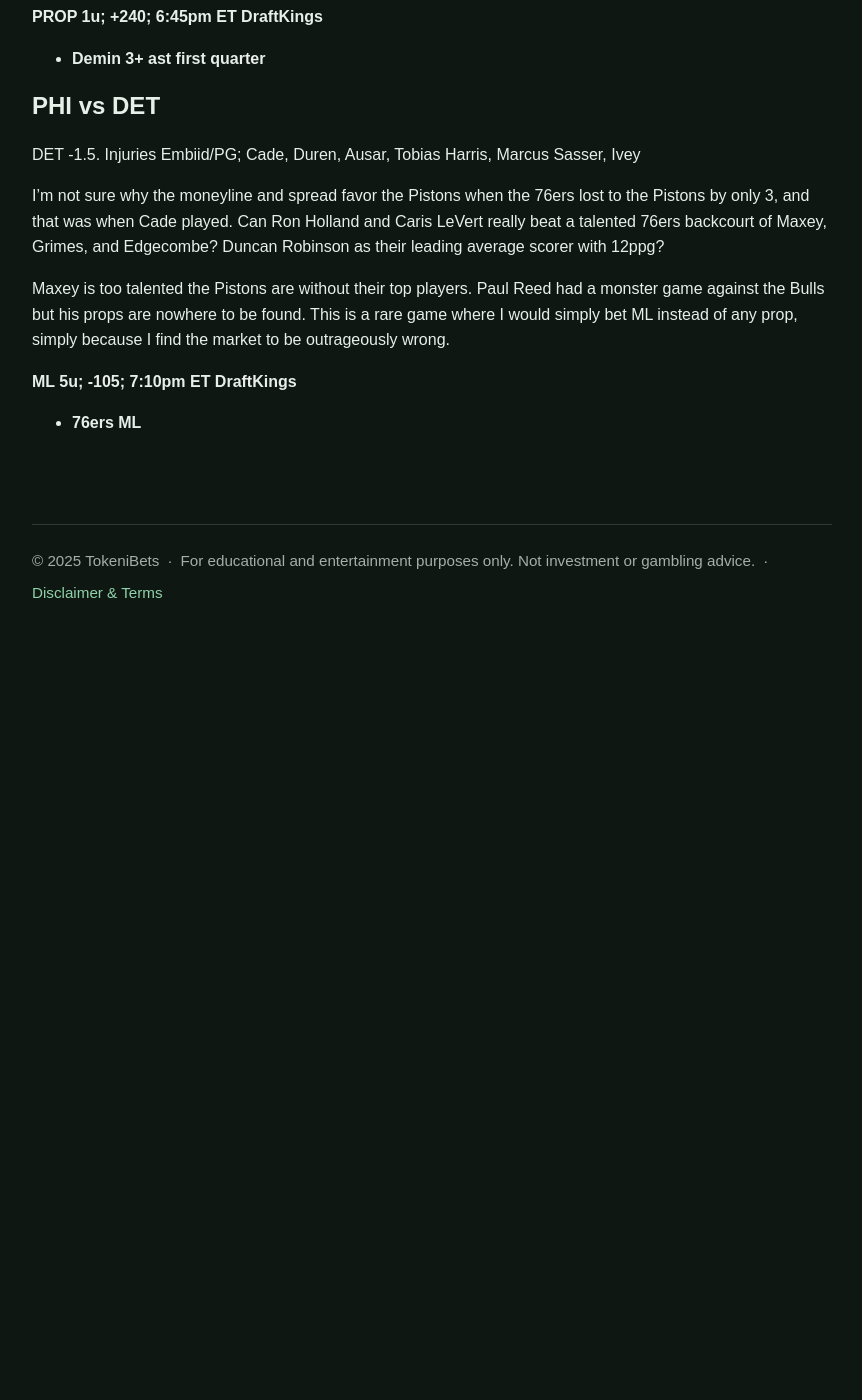
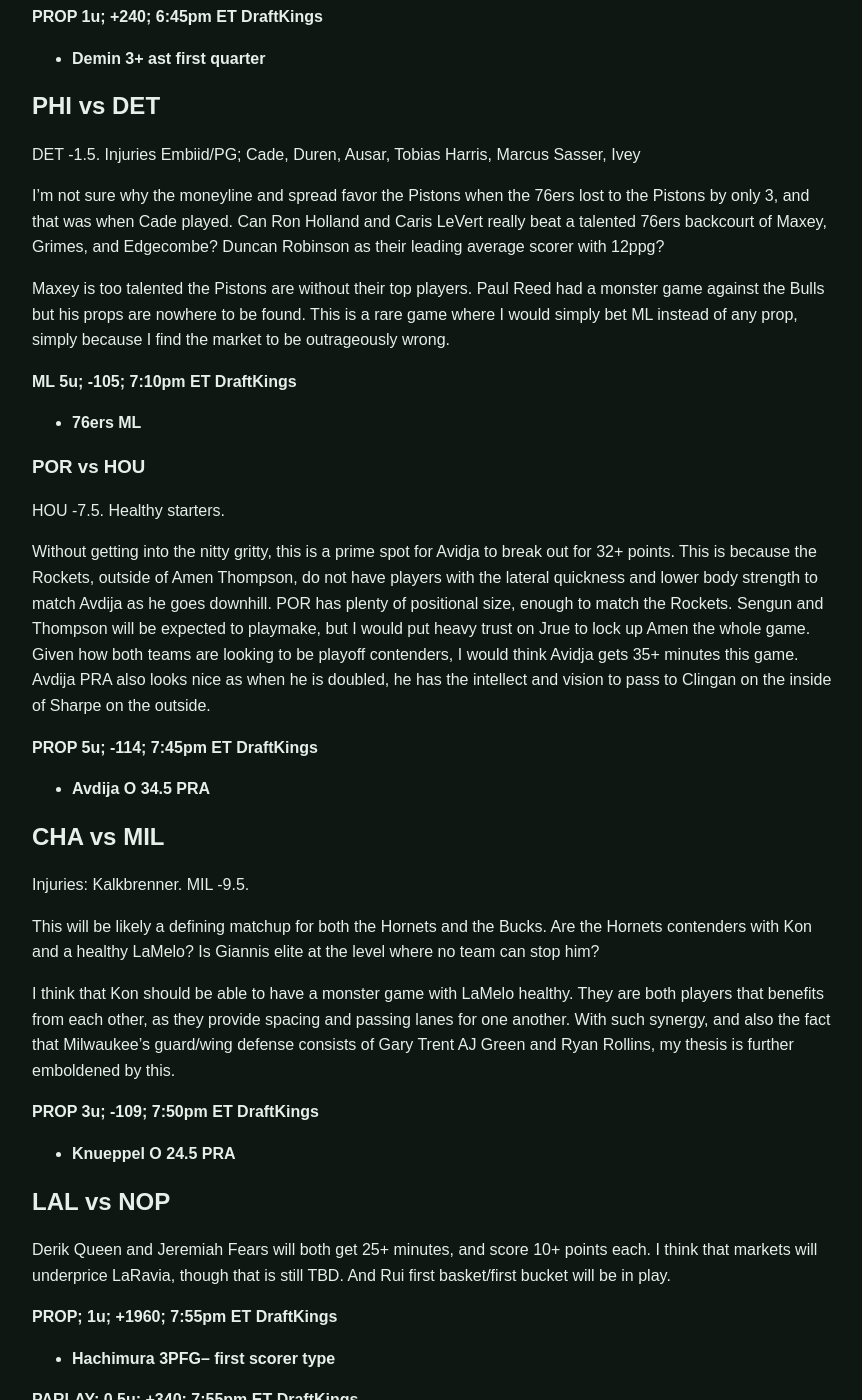
Before and after one commit to tokenibets/tokenibets.github.io, a Jekyll site: the page built from _posts/predictions/2025-11-14-predictions.md, in a window 1280 px wide and 1400 px high, scrolled down 1970 px. Shown: the whole window, without its empty margins (208-1070 px from the left). Built offline with Jekyll 4.4.1, drawn with Linux system fonts in a browser that asks for light colours; before the commit the page ends 2600 px from its top, so only the background shows below that; some of the changed text lies outside the part shown.

Commit message:
Update 2025-11-14-predictions.md

```diff
--- a/_posts/predictions/2025-11-14-predictions.md
+++ b/_posts/predictions/2025-11-14-predictions.md
@@ -84,3 +84,64 @@ Maxey is too talented the Pistons are without their top players. Paul Reed had a
 **ML 5u; -105; 7:10pm ET DraftKings**
 
 *  **76ers ML**
+
+
+
+### POR vs HOU
+
+
+HOU -7.5. Healthy starters.
+
+Without getting into the nitty gritty, this is a prime spot for Avidja to break out for 32+ points. This is because the Rockets, outside of Amen Thompson, do not have players with the lateral quickness and lower body strength to match Avdija as he goes downhill. POR has plenty of positional size, enough to match the Rockets. Sengun and Thompson will be expected to playmake, but I would put heavy trust on Jrue to lock up Amen the whole game. Given how both teams are looking to be playoff contenders, I would think Avidja gets 35+ minutes this game. Avdija PRA also looks nice as when he is doubled, he has the intellect and vision to pass to Clingan on the inside of Sharpe on the outside.
+
+
+**PROP 5u; -114; 7:45pm ET DraftKings**
+
+*  **Avdija O 34.5 PRA**
+
+
+
+
+## CHA vs MIL
+
+Injuries: Kalkbrenner. MIL -9.5.
+
+This will be likely a defining matchup for both the Hornets and the Bucks. Are the Hornets contenders with Kon and a healthy LaMelo? Is Giannis elite at the level where no team can stop him?
+
+I think that Kon should be able to have a monster game with LaMelo healthy. They are both players that benefits from each other, as they provide spacing and passing lanes for one another. With such synergy, and also the fact that Milwaukee’s guard/wing defense consists of Gary Trent AJ Green and Ryan Rollins, my thesis is further emboldened by this.
+
+
+**PROP 3u; -109; 7:50pm ET DraftKings**
+
+*  **Knueppel O 24.5 PRA**
+
+
+
+
+
+## LAL vs NOP
+
+Derik Queen and Jeremiah Fears will both get 25+ minutes, and score 10+ points each. I think that markets will underprice LaRavia, though that is still TBD. And Rui first basket/first bucket will be in play.
+
+
+**PROP; 1u; +1960; 7:55pm ET DraftKings**
+
+*  **Hachimura 3PFG– first scorer type**
+
+
+**PARLAY; 0.5u; +340; 7:55pm ET DraftKings**
+
+*  **Derik Queen 25+ PRA**
+*  **Jeremiah Fears 25+ PRA**
+
+
+
+
+## SAC vs MIN
+
+With both sides rather healthy, I think that Jaden McDaniels will dictate the outcome, tempering the scoring of both LaVine and DeRozan. Given that the Kings will miss against this tough defender, I would go over on Gobert rebounds as he will find more defensive rebounds off of misses. Another bet would be a monster performance on Sabonis. With so much on the line, and with the better defense on the other players, there is little chance that Sabonis puts up a stinker.
+
+
+**PROP; 2u; -112; 8pm ET DraftKings**
+
+*  **Sabonis O 32.5 PRA**
```
